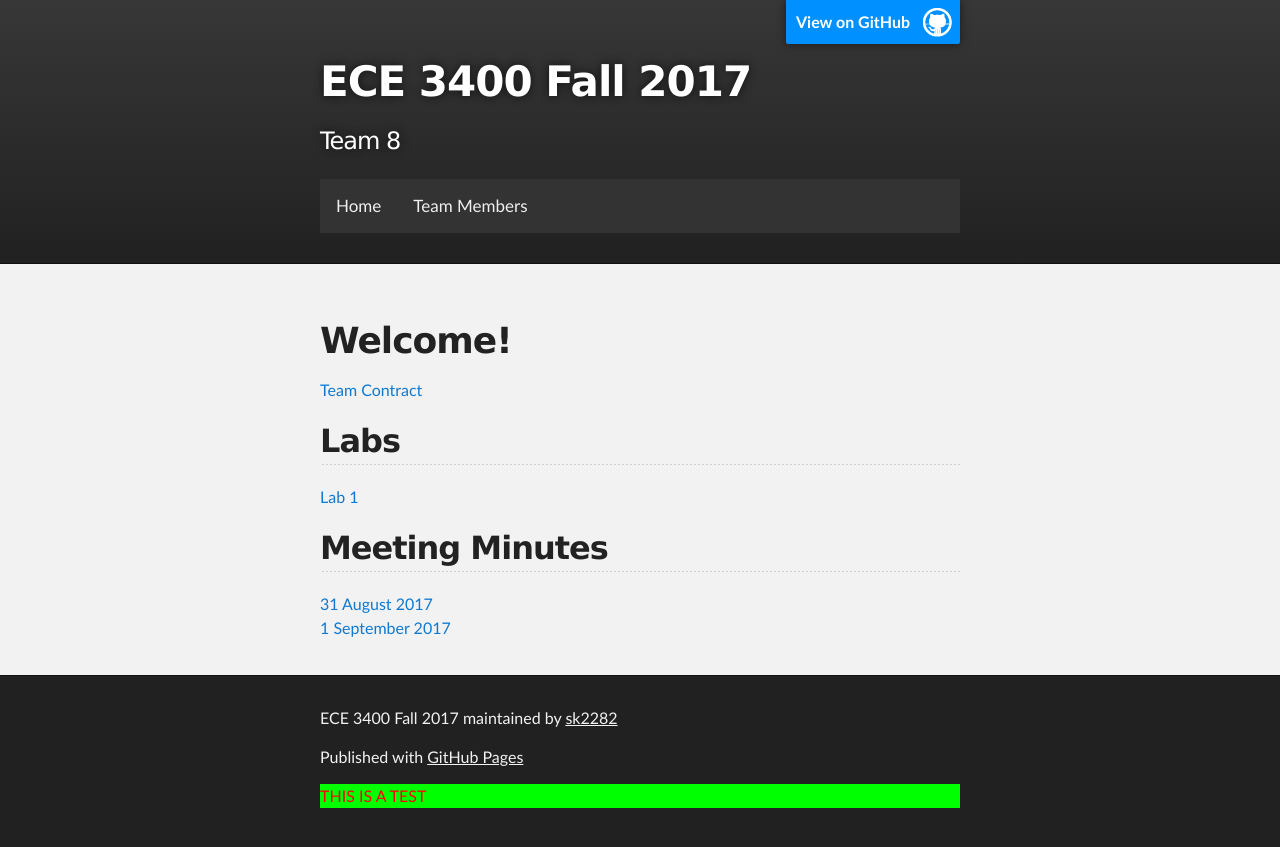
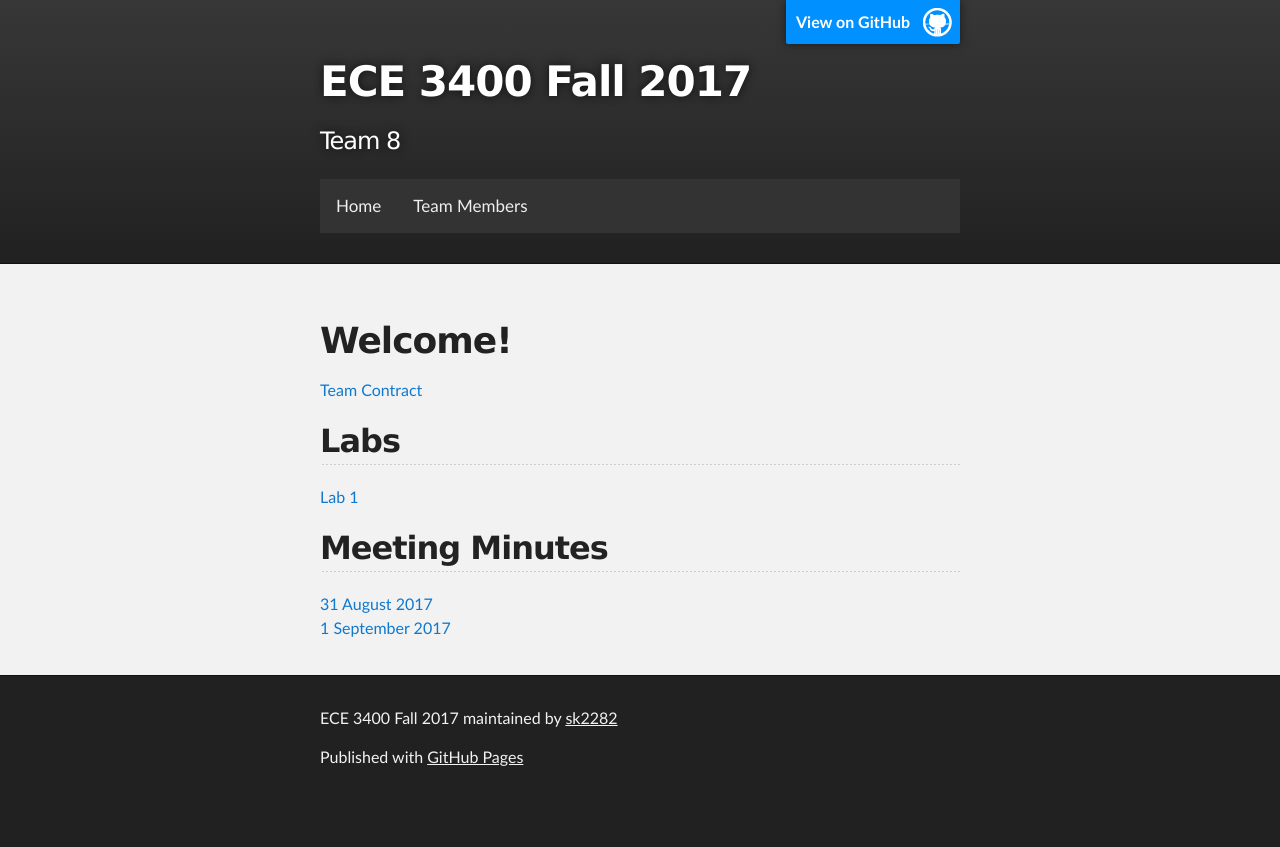
Before and after one commit to sk2282/ECE3400_Team8, a Jekyll site: the page built from index.md, in a window 1280 px wide. Shown: the top 847 px of the page. Built offline with Jekyll 4.4.1, drawn with Linux system fonts in a browser that asks for light colours; our own code applies the rules of GitHub Pages for plain Markdown files.

Commit message:
Remove test footer line

```diff
--- a/_layouts/default.html
+++ b/_layouts/default.html
@@ -77,7 +77,6 @@
         <p class="copyright">{{ site.title | default: site.github.repository_name }} maintained by <a href="{{ site.github.owner_url }}">{{ site.github.owner_name }}</a></p>
         {% endif %}
         <p>Published with <a href="https://pages.github.com">GitHub Pages</a></p>
-        <p class="testStyle">THIS IS A TEST</p>
       </footer>
     </div>
 
```
